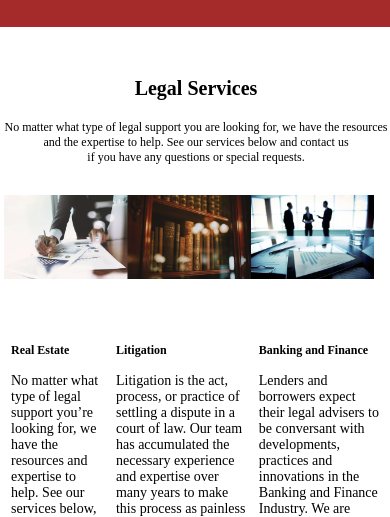
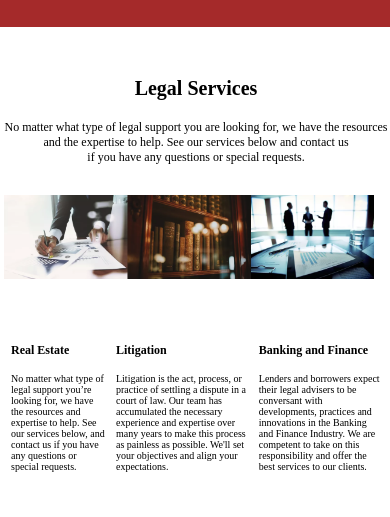
Before and after one commit to danielosazuwa/update, a plain HTML site: page index.html in a window 390 px wide. Shown: the part 307-824 px from the top of the page. Drawn offline with Linux system fonts and the light colour scheme.

Commit message:
Update style.css

```diff
--- a/style.css
+++ b/style.css
@@ -256,7 +256,7 @@ p.sub {
   }
 
   .description p {
-    font-size: 5;
+    font-size: 10px;
   }
 
   .prac_img {
```
